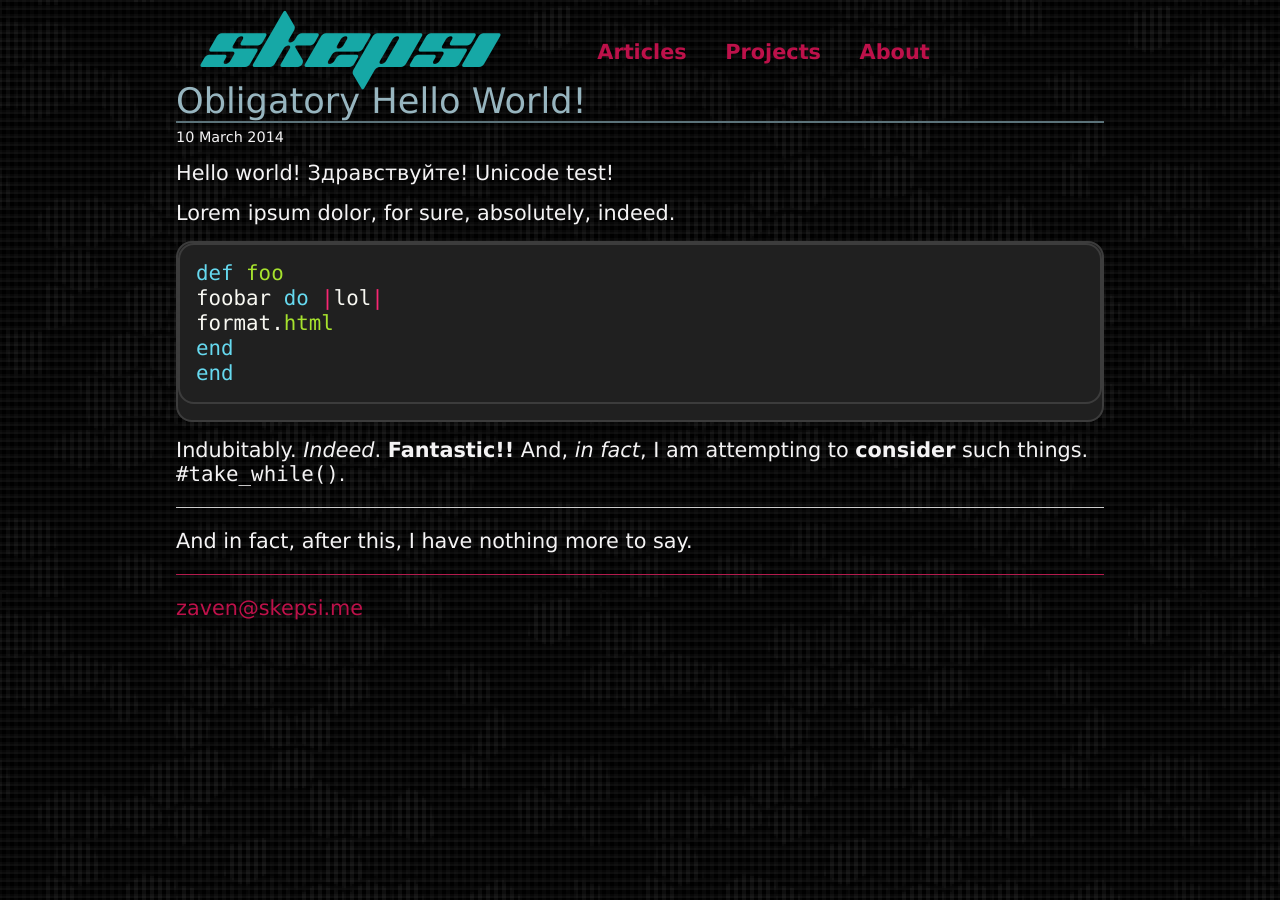
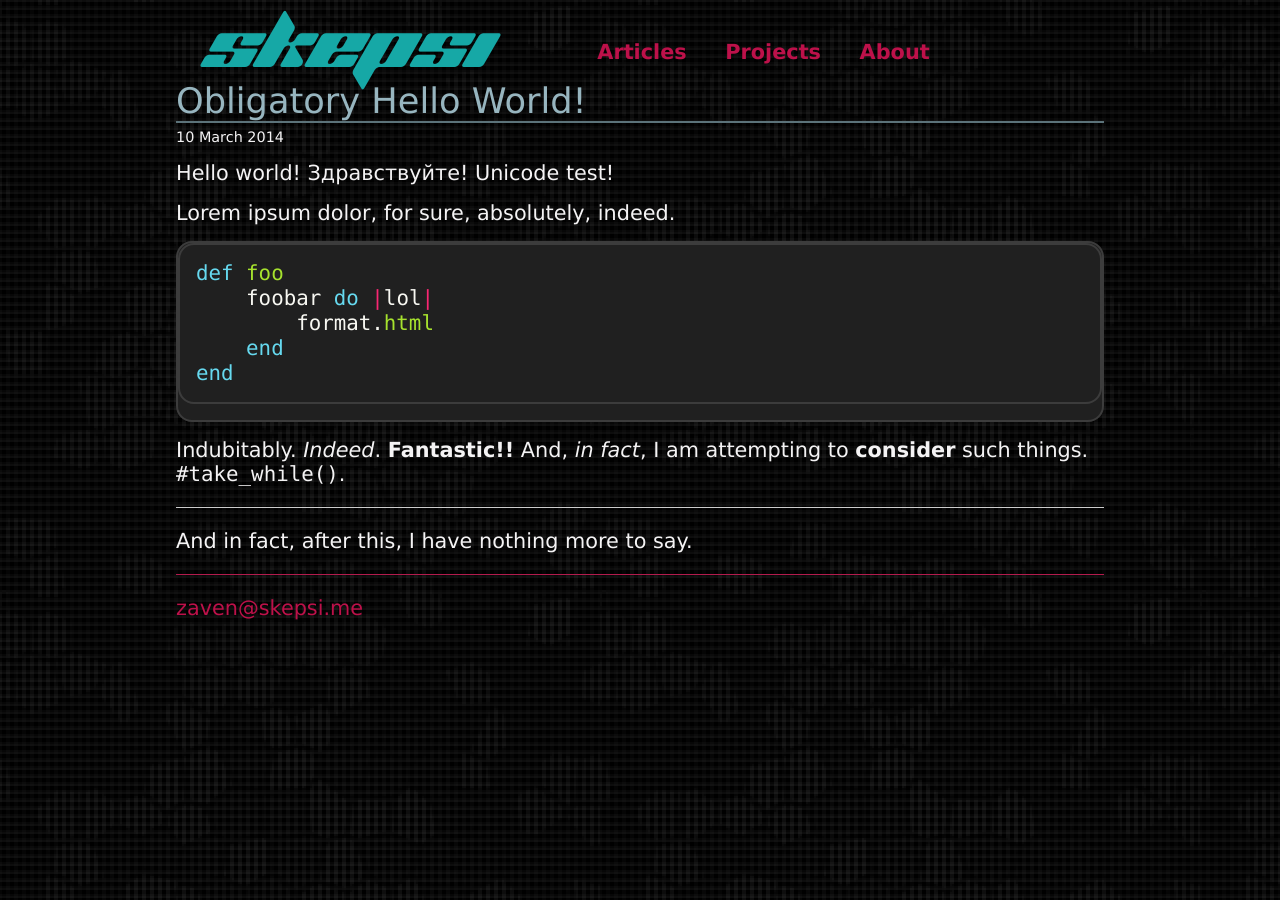
Before and after one commit to voithos/voithos.github.io, a Jekyll site: the page built from _posts/2014-03-10-obligatory-hello-world.md, in a window 1280 px wide. Built offline with Jekyll 4.4.1, drawn with Linux system fonts in a browser that asks for light colours; Markdown is read by kramdown in place of the engine named in the settings.

Commit message:
Fix code block formatting issue

```diff
--- a/assets/css/main.css
+++ b/assets/css/main.css
@@ -233,13 +233,26 @@ a:hover {
   text-shadow: 0 0 5px #bd114a; }
 
 pre {
-  padding: 1rem; }
+  padding: 1rem;
+  white-space: pre; }
 
 code {
   font-family: "Ubuntu Mono", Consolas, monaco, monospace; }
 
 p {
   margin-bottom: 1rem; }
+
+h1, h2, h3 {
+  margin-bottom: 1rem; }
+
+h1 {
+  font-size: 2rem; }
+
+h2 {
+  font-size: 1.5rem; }
+
+h3 {
+  font-size: 1.3rem; }
 
 .site {
   font-size: 1.3rem;
@@ -293,14 +306,6 @@ article > .meta {
   font-size: 0.9rem; }
 article .post ul, article .post ol {
   margin-left: 1.35rem; }
-article .post h1, article .post h2, article .post h3 {
-  margin-bottom: 1rem; }
-article .post h1 {
-  font-size: 2rem; }
-article .post h2 {
-  font-size: 1.5rem; }
-article .post h3 {
-  font-size: 1.3rem; }
 
 .highlight {
   border-radius: 1rem;
```
Also changed, not shown: assets/scss/main.scss (+17 -16 lines).
